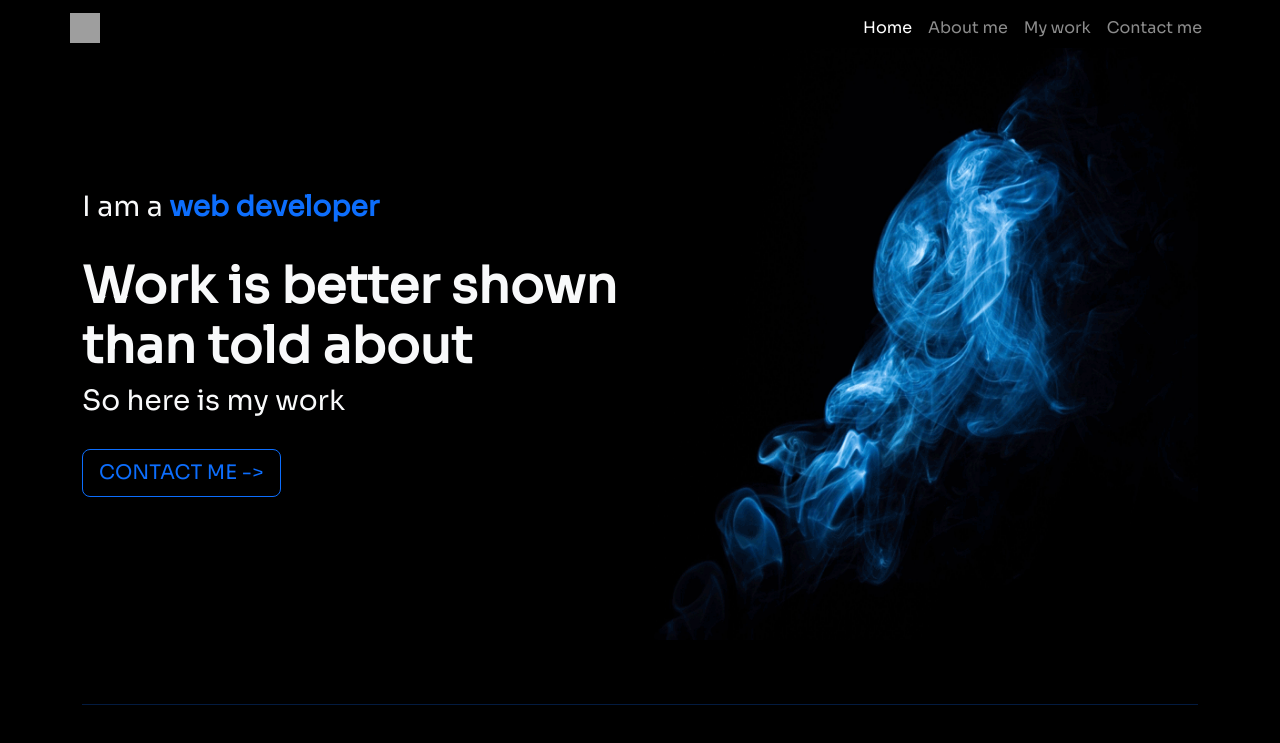
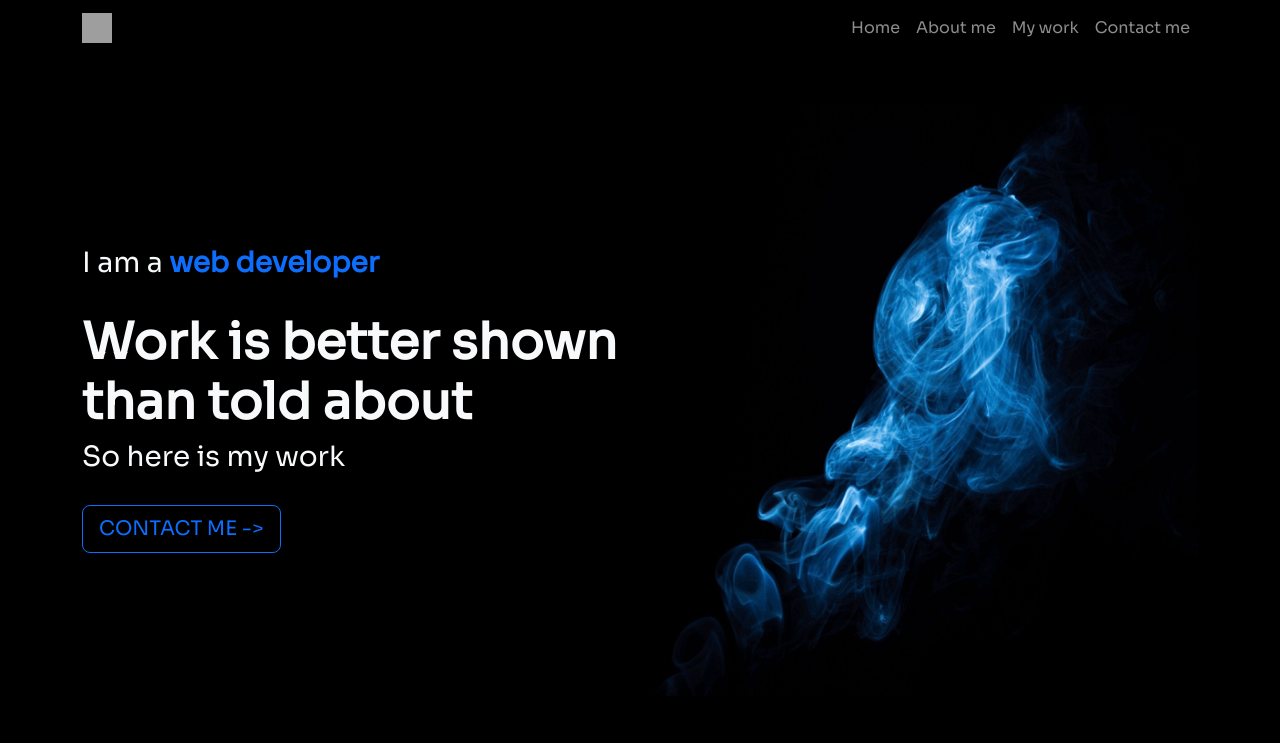
Before and after one commit to amirzulic/Portfolio, a React (Create React App) app in the folder frontend/: page / in a window 1280 px wide. Shown: the top 743 px of the page. Built offline with nearby package versions, Linux system fonts and the light colour scheme; grey boxes are pictures that could not be loaded.

Commit message:
Implementation of the navbar toggle for smaller screens (#8)

```diff
--- a/frontend/package.json
+++ b/frontend/package.json
@@ -13,6 +13,7 @@
     "@testing-library/user-event": "^13.5.0",
     "bootstrap": "^5.2.2",
     "emailjs": "^4.0.1",
+    "jquery": "^3.6.1",
     "react": "^18.2.0",
     "react-bootstrap": "^2.5.0",
     "react-dom": "^18.2.0",
--- a/frontend/src/components/Navbar.js
+++ b/frontend/src/components/Navbar.js
@@ -1,22 +1,22 @@
 import React from "react";
+import "bootstrap/dist/js/bootstrap.min.js";
 import 'bootstrap/dist/css/bootstrap.min.css';
-import "bootstrap/dist/js/bootstrap.bundle.min";
 import {Link} from "react-scroll";
 
 function Navbar() {
     return(
         <div className="container">
-            <nav className="navbar navbar-expand-lg navbar-dark fixed-top container bg-transparent">
+            <nav className="navbar navbar-expand-lg navbar-dark container bg-transparent">
                 <Link to="LandingPage">
                     <img src="https://cdn-icons-png.flaticon.com/512/5968/5968654.png"
                          width="30" height="30" alt=""/>
                 </Link>
-                {/*<button className="navbar-toggler" type="button" data-toggle="collapse"
-                        data-target="#navbarSupportedContent" aria-controls="navbarSupportedContent"
+                <button className="navbar-toggler" type="button" data-bs-toggle="collapse"
+                        data-bs-target="#navbarSupportedContent" aria-controls="navbarSupportedContent"
                         aria-expanded="false" aria-label="Toggle navigation">
                     <span className="navbar-toggler-icon"></span>
-                </button>*/}
-                <div className="collapse navbar-collapse justify-content-end">
+                </button>
+                <div className="collapse navbar-collapse justify-content-lg-end text-center" id="navbarSupportedContent">
                     <ul className="navbar-nav mr-auto">
                         <li className="nav-item">
                             <Link className="nav-link" to="LandingPage" spy={true} smooth={true} offset={0} duration={300}>Home</Link>
```
Also changed, not shown: 1 other file (tests, documents, lock files or other folders).
